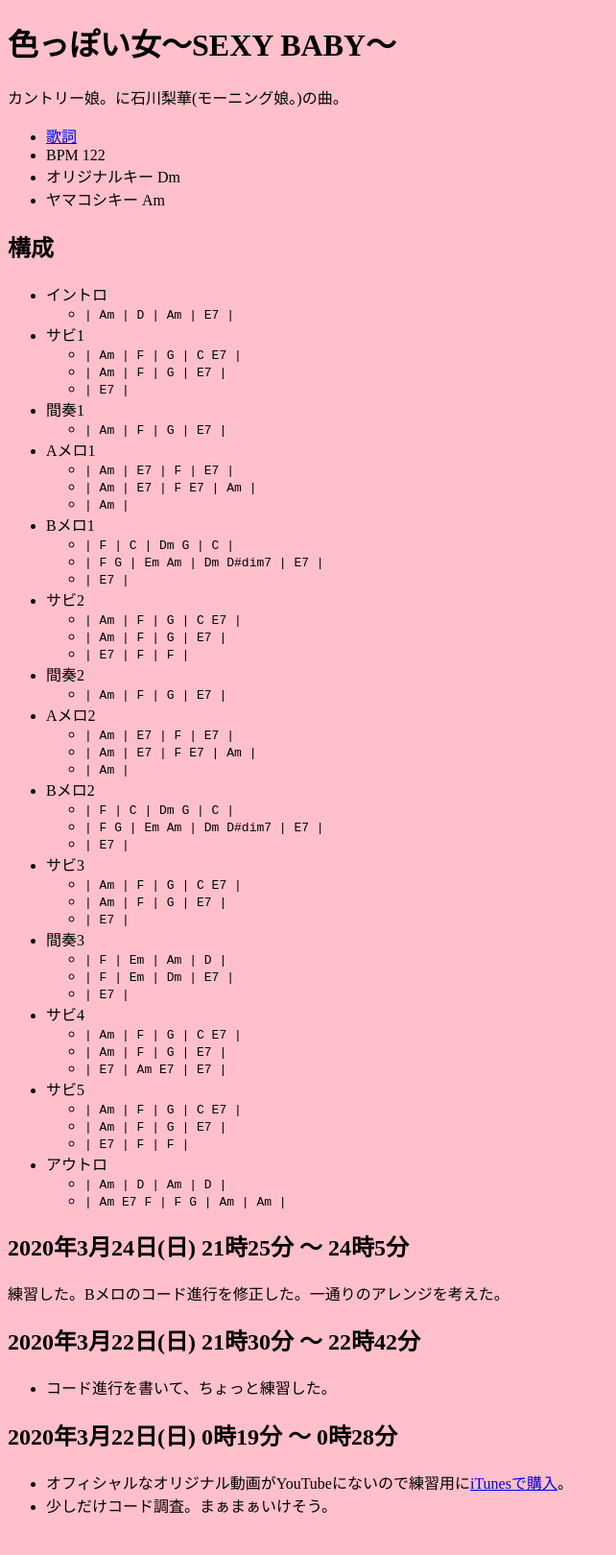
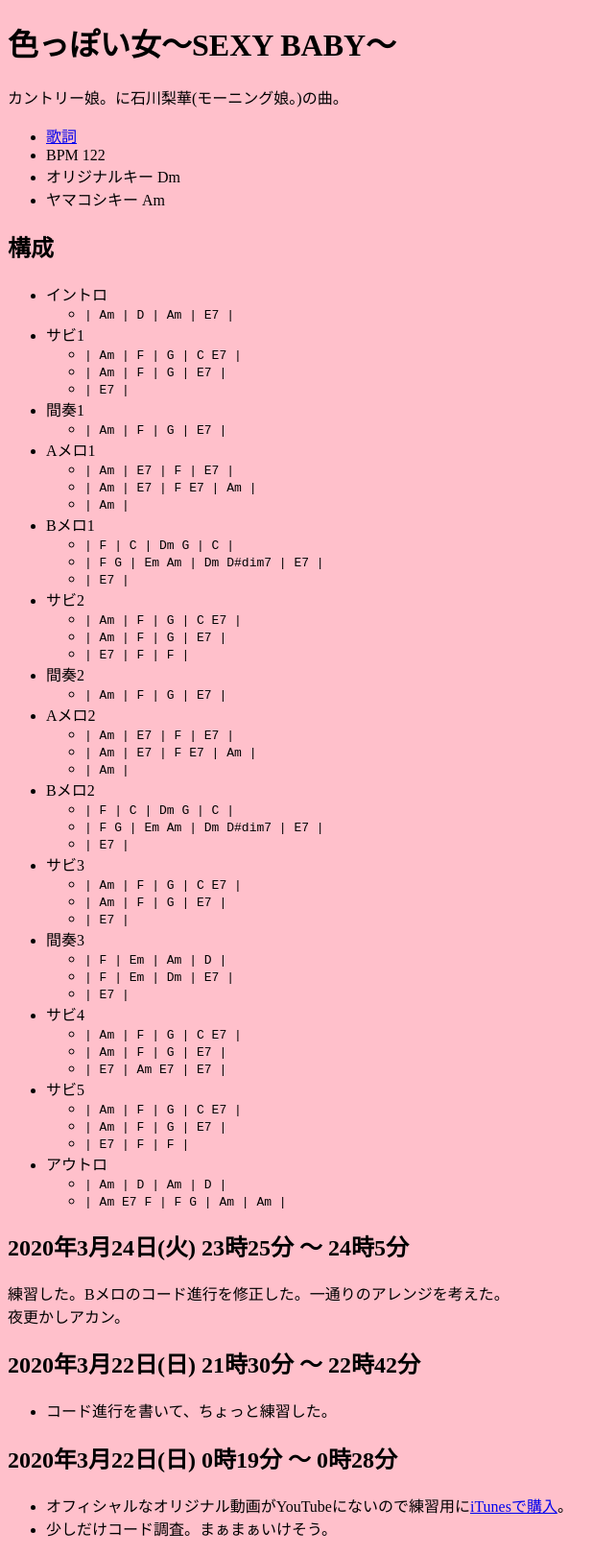
Before and after one commit to takaoyamakoshi/momochi, a Jekyll site: the page built from showtime/number/iroppoi_onna_sexy_baby.md, in a window 1280 px wide. Shown: the whole page at 96% size, without its empty margins (0-642 px from the left). Built offline with Jekyll 4.4.1, drawn with Linux system fonts in a browser that asks for light colours; our own code applies the rules of GitHub Pages for plain Markdown files; before the commit the page ends 1596 px from its top, so only the background shows below that.

Commit message:
Update iroppoi_onna_sexy_baby.md

```diff
--- a/showtime/number/iroppoi_onna_sexy_baby.md
+++ b/showtime/number/iroppoi_onna_sexy_baby.md
@@ -59,9 +59,10 @@
   - `| Am | D | Am | D |`
   - `| Am E7 F | F G | Am | Am |`
 
-## 2020年3月24日(日) 21時25分 ～ 24時5分
+## 2020年3月24日(火) 23時25分 ～ 24時5分
 
 練習した。Bメロのコード進行を修正した。一通りのアレンジを考えた。
+夜更かしアカン。
 
 ## 2020年3月22日(日) 21時30分 ～ 22時42分
 
```
